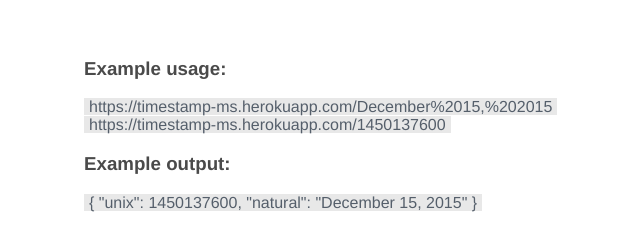
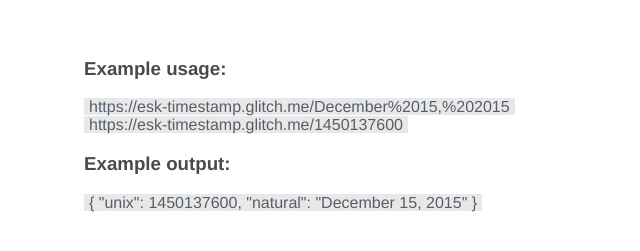
Before and after one commit to eskaine/esk-timestamp, a website: page views/index.html in a window 1280 px wide. Shown: the part 59-310 px from the top of the page, without its empty margins (108-748 px from the left). Drawn offline with Linux system fonts and the light colour scheme.

Commit message:
👬📮 Updated with Glitch

```diff
--- a/views/index.html
+++ b/views/index.html
@@ -28,8 +28,8 @@
       <br />
 
       <h3>Example usage:</h3>
-      <div class="highlight">https://timestamp-ms.herokuapp.com/December%2015,%202015</div><br />
-      <div class="highlight">https://timestamp-ms.herokuapp.com/1450137600</div>
+      <div class="highlight">https://esk-timestamp.glitch.me/December%2015,%202015</div><br />
+      <div class="highlight">https://esk-timestamp.glitch.me/1450137600</div>
 
       <br />
 
```
